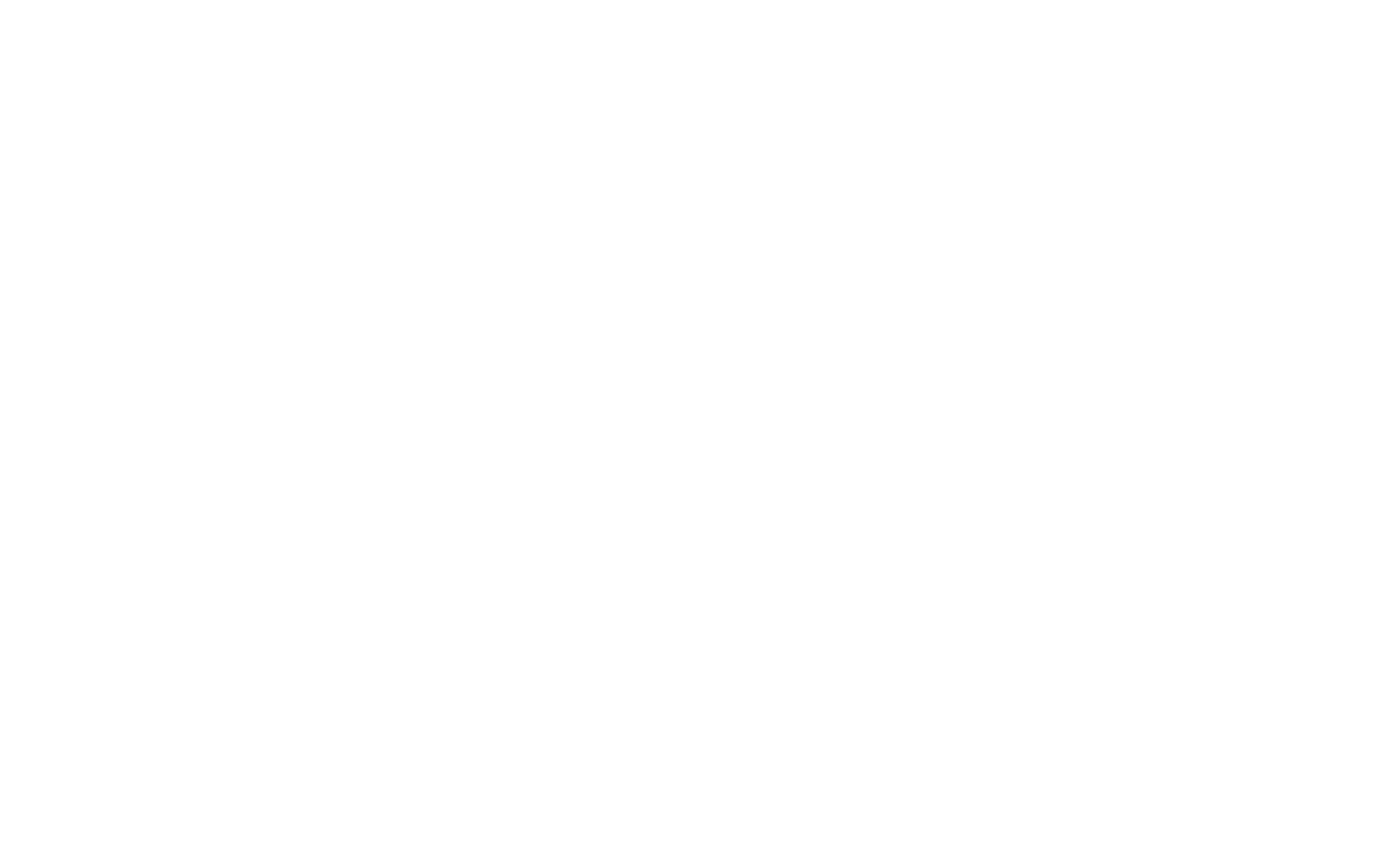
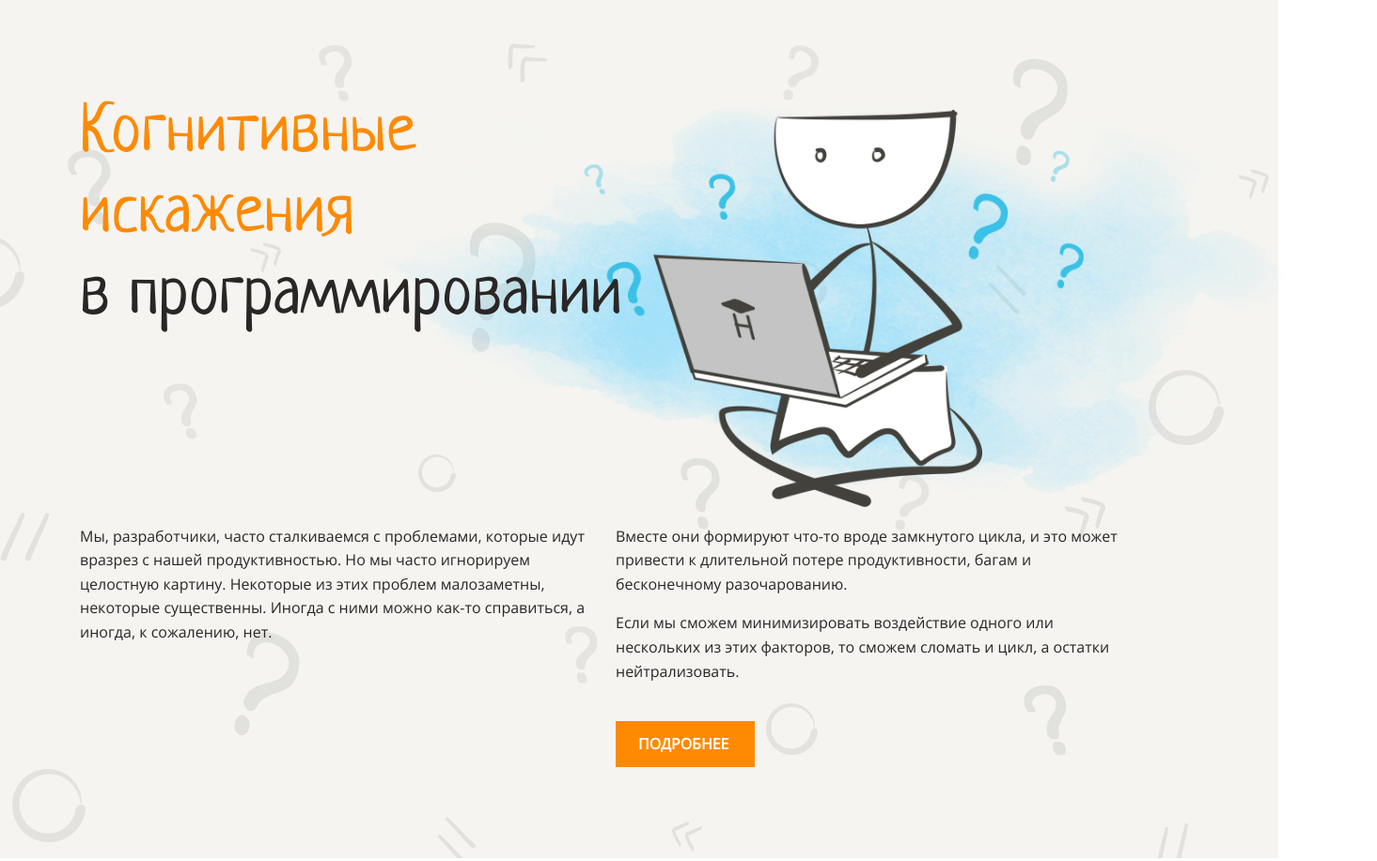
Before and after one commit to vova-odi/layout-designer-project-lvl1, a website: page src/index.html in a window 1280 px wide. Shown: the whole page at 94% size, 1465 px wide, since content can reach past the window. Before the commit the page ends 800 px from the top, so only its background shows below. Drawn offline with Linux system fonts and the light colour scheme.

Commit message:
update header-section

```diff
--- a/src/index.html
+++ b/src/index.html
@@ -9,9 +9,21 @@
     <link rel="stylesheet" href="styles/style.css">
 </head>
 
-<body>
+<body class="m-0">
     <main class="max-w">
-        <header class="m-100"></header>
+        <header class="header-section bg m-100">
+            <div class="header-top m-0">
+                <h1><span class="orange">Когнитивные<br>искажения</span><br>в программировании</h1>
+            </div>
+            <img class="header-image" src="./assets/images/main.png" alt="Картинка">
+            <div class="text-block header-text-block">
+                <p class="text-content">Мы, разработчики, часто сталкиваемся с проблемами, которые идут вразрез с нашей продуктивностью. Но мы часто игнорируем целостную картину. Некоторые из этих проблем малозаметны, некоторые существенны. Иногда с ними можно как-то справиться, а иногда, к сожалению, нет.</p>
+                <br><br>
+                <p class="text-content">Вместе они формируют что-то вроде замкнутого цикла, и это может привести к длительной потере продуктивности, багам и бесконечному разочарованию.</p>
+                <p class="text-content">Если мы сможем минимизировать воздействие одного или нескольких из этих факторов, то сможем сломать и цикл, а остатки нейтрализовать.</p>
+                <a href="#" class="header-btn">Подробнее</a>
+            </div>
+        </header>
         <section class="m-100"></section>
         <section class="m-100"></section>
         <section class="m-100"></section>
--- a/src/styles/style.css
+++ b/src/styles/style.css
@@ -1,4 +1,4 @@
-.root {
+:root {
   --white: #ffffff;
   --white50: #d7ccc0;
   --light: #f5f4f0;
@@ -29,6 +29,8 @@ body {
 h1,
 h2,
 h3 {
+  font-family: Neucha, serif;
+  font-weight: 400;
   line-height: 1.2em;
 }
 
@@ -53,3 +55,100 @@ h3 {
   margin-top: 100px;
   margin-bottom: 100px;
 }
+
+.m-0 {
+  margin: 0;
+}
+
+.bg::before {
+  position: absolute;
+  top: -100px;
+  left: -165px;
+
+  display: block;
+  width: 1440px;
+  height: 914px;
+
+  background-image: url(../assets/images/background.png);
+  background-size: cover;
+  background-repeat: no-repeat;
+  opacity: 0.1;
+
+  z-index: -1000;
+
+  content: '';
+}
+
+.bg::after {
+  position: absolute;
+  top: -100px;
+  left: -165px;
+
+  display: block;
+  width: 1440px;
+  height: 914px;
+
+  background-color: var(--light);
+
+  z-index: -1100;
+
+  content: '';
+}
+
+.text-block {
+  padding-top: 0.9em;
+
+  column-count: 2;
+  column-gap: 30px;
+}
+
+.text-block .text-content:nth-child(1) {
+  margin-top: 0;
+}
+
+.text-content {
+  margin-bottom: 0;
+  break-inside: avoid;
+
+  font-family: OpenSans, sans-serif;
+}
+
+.orange {
+  color: var(--primary);
+}
+
+.header-section {
+  position: relative;
+}
+
+.header-image {
+  position: absolute;
+  top: -45px;
+  right: -270px;
+
+  height: 525px;
+
+  z-index: -10;
+}
+
+.header-text-block {
+  margin-top: 185px;
+}
+
+.header-btn {
+  margin-top: 40px;
+  padding: 12px 24px;
+
+  display: inline-block;
+  box-sizing: border-box;
+  width: 148px;
+  height: 49px;
+
+  font-family: OpenSans, sans-serif;
+  font-weight: 700;
+  text-transform: uppercase;
+  text-decoration: none;
+
+  color: var(--white);
+  background-color: var(--primary);
+}
```
